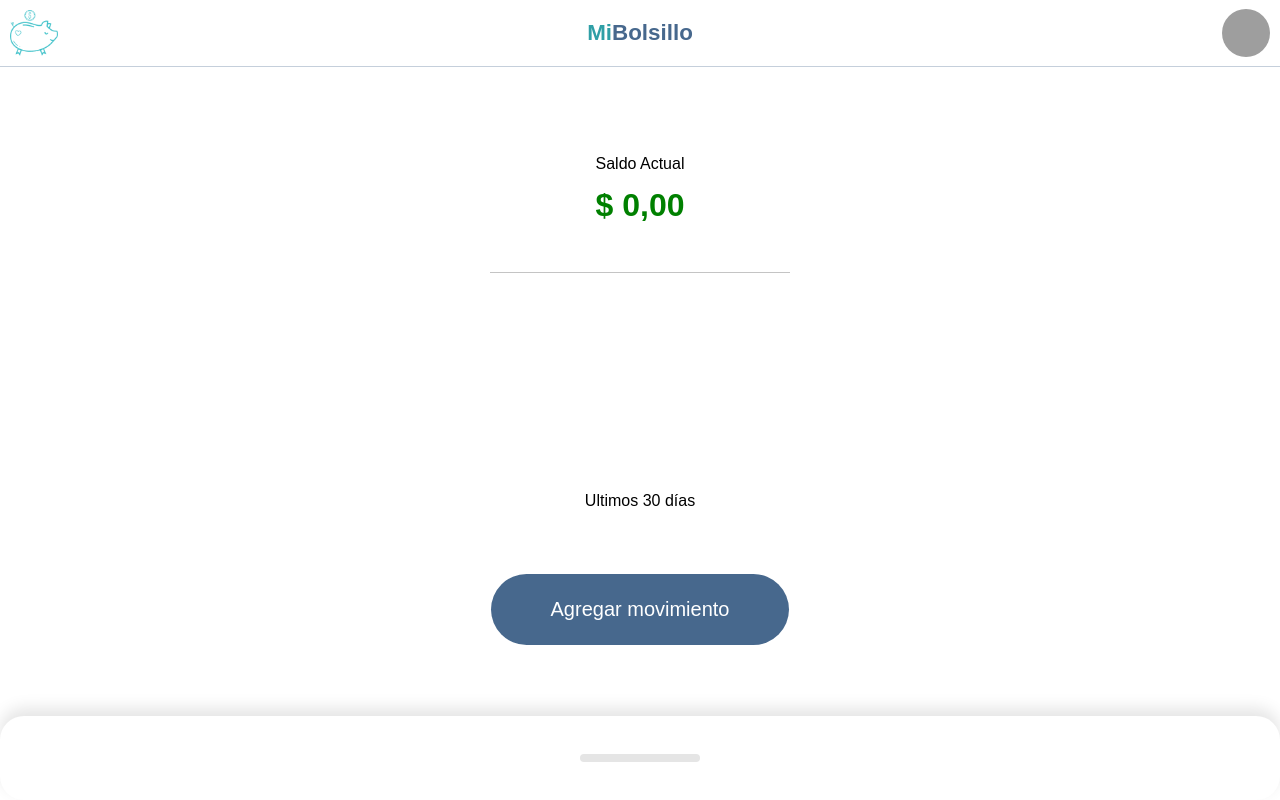
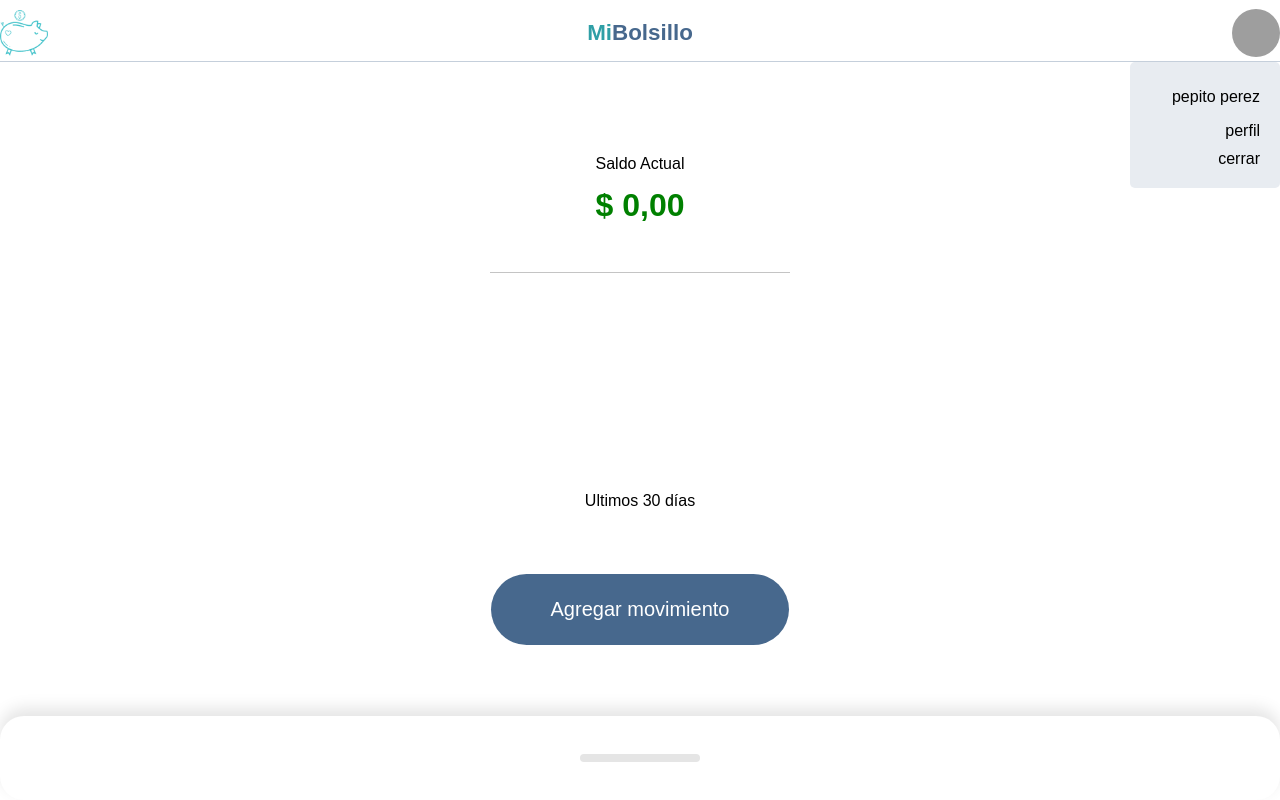
Before and after one commit to JoseCaicedoDev/cashFlow, a Vue app: page / in a window 1280 px wide. Both pictures are taken after a click on the picture 1246 px from the left and 33 px from the top of the page. Built offline with nearby package versions, Linux system fonts and the light colour scheme; grey boxes are pictures that could not be loaded.

Commit message:
implement nav

```diff
--- a/src/components/Header.vue
+++ b/src/components/Header.vue
@@ -8,11 +8,27 @@
     <img class="img_avatars"
     src="https://img.freepik.com/foto-gratis/joven-mujer-colombiana-atractiva-gafas-sol-posando-mientras-pie-junto-al-mar-dia_181624-41580.jpg?w=1800&t=st=1674592279~exp=1674592879~hmac=1276990bc65161f9f68c332774d2e5446f0b6b00d1d865b72e71e8732a58d9f7"
     alt="logo"
+    @click="showNav = !showNav"
     />
   </header>
+  <nav v-show="showNav">
+    <ul>
+      <p>pepito perez</p>
+      <li>perfil</li>
+      <li>cerrar</li>
+    </ul>
+  </nav>
 </template>
 <script>
+  import { ref } from 'vue';
   export default{
+    setup() {
+      const showNav = ref(false);
+
+      return {
+        showNav
+      };
+    },
     methods:{
       reload(){
         location.reload();
@@ -29,6 +45,27 @@
     padding-inline: 10px;
     align-items: center;
     width: 100vw;
+    border-bottom: 1px solid #47688d50;
+  }
+
+  nav{
+    position: absolute;
+    right: 0;
+    top: 62px;
+    background-color: #47688d20;
+    border-radius: 5px;
+    width: 150px;
+  }
+
+  ul{
+    padding: 10px 20px;
+    margin: 0;
+    text-align: end;
+    list-style: none;
+  }
+
+  li{
+    margin: 10px 0;
   }
 
   img,
--- a/src/components/Layout.vue
+++ b/src/components/Layout.vue
@@ -31,12 +31,14 @@
   padding: 14px 0;
   box-sizing: border-box;
 }
+.header{
+  flex-direction: column;
+}
 
 .header {
   position: fixed;
   width: 100vw;
   padding: 5px 0;
-  border-bottom: 1px solid #47688d50;
 }
 
 .resume {
```
